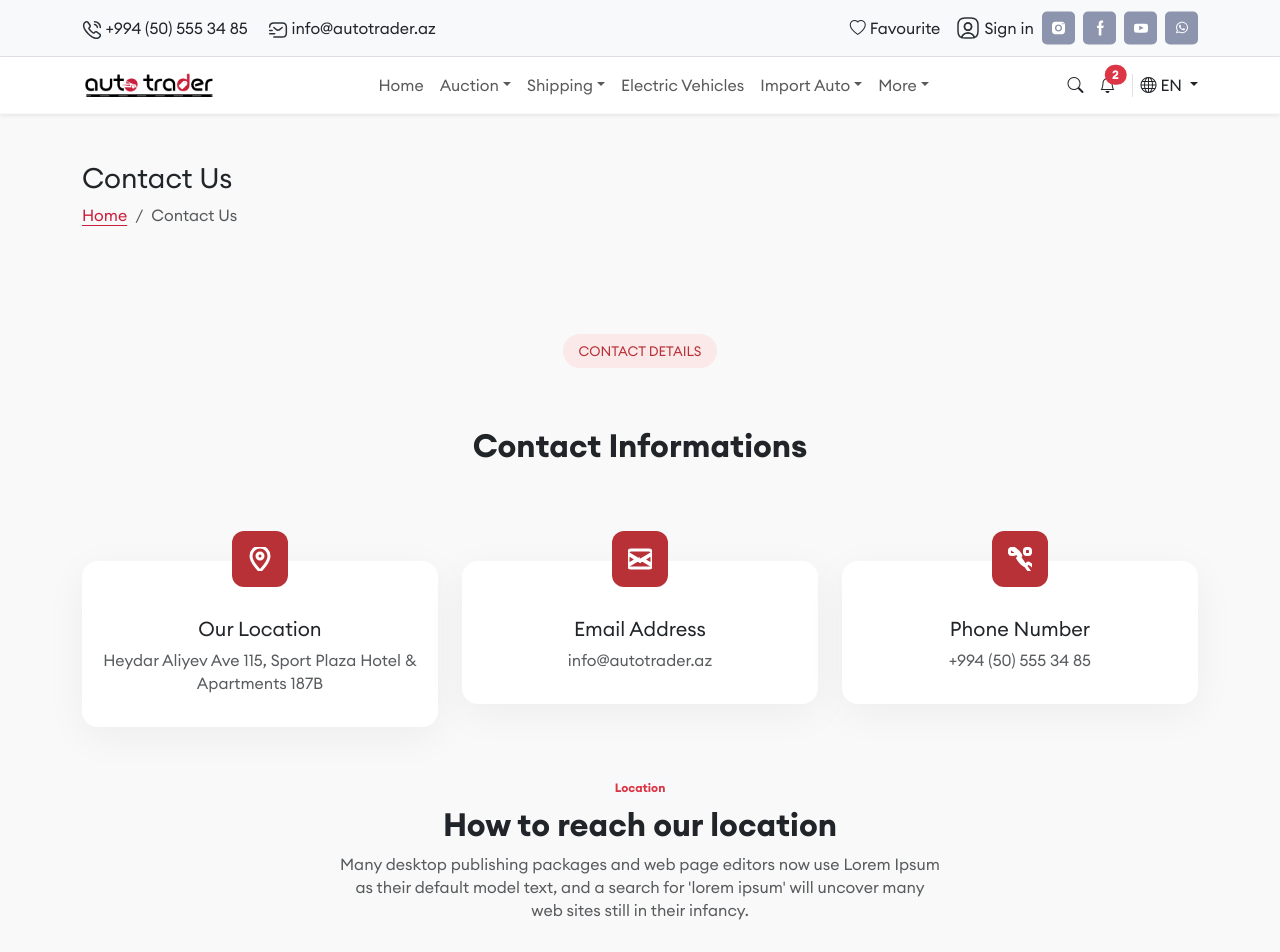
After one commit to imjayyy/django-autotrader, a Django app: page /contact in a window 1280 px wide. The commit adds this page. Shown: the top 952 px of the page. Run offline with Django 4.2, Linux system fonts and the light colour scheme; data comes from the database, SQL or seed files in the repository; some libraries are stand-ins or nearby versions; some web fonts are replaced.

Commit message:
m2 changes

```diff
--- /dev/null
+++ b/autotrader/autotrader/context_processors.py
@@ -0,0 +1,7 @@
+# context_processors.py
+from shipping.models import Country
+
+def menu_items(request):
+    return {
+        'countries': Country.objects.all()
+    }
--- a/autotrader/autotrader/settings.py
+++ b/autotrader/autotrader/settings.py
@@ -109,6 +109,8 @@ TEMPLATES = [
                 'django.template.context_processors.request',
                 'django.contrib.auth.context_processors.auth',
                 'django.contrib.messages.context_processors.messages',
+                'autotrader.context_processors.menu_items',
+
             ],
         },
     },
--- a/autotrader/autotrader/urls.py
+++ b/autotrader/autotrader/urls.py
@@ -26,6 +26,7 @@ urlpatterns = [
     path('search-results', views.search_results, name='search-results'),
     path('search-filter', views.search_filter, name='search-filter'),
     path('car-details', views.car_details, name='car-details'),
+    path('contact', views.contact, name='contact'),
     path('customs-calculator', views.customs_calculator, name='customs-calculator'),
     path('about-us', views.about_us, name='about-us'),
     path('order-shipping', views.order_shipping, name='order-shipping'),
--- a/autotrader/autotrader/views.py
+++ b/autotrader/autotrader/views.py
@@ -59,6 +59,9 @@ def about_us(request):
 def order_shipping(request):
     return render(request, 'order-shipping.html')
 
+def contact(request):
+    return render(request, 'contact.html')
+
 
 def normal_car_details(request, id):
     car = get_object_or_404(Vehicle, id=id)  # Fetch car details or return 404
--- /dev/null
+++ b/autotrader/templates/contact.html
@@ -0,0 +1,199 @@
+{% extends "base.html" %}
+{% load i18n %}
+{% load static %}
+{% block title %} Autotrader - {% trans "Search results" %}{% endblock %}
+
+{% block content %}
+
+<style>
+    .accordion-button:not(.collapsed) {
+        color: red;
+        background-color: white;
+
+    }
+    .custom-card-service{
+        /* background-ov: red; */
+        position: relative;
+        background-image: url("{% static '/images/assets/a59a63a0e8908652e6828d4c58629d3b.png' %}");
+        background-size: cover;  /* Make the background image cover the container */
+        background-position: center;  /* Center the image */
+        color: white;
+        min-height: 300px;
+    }
+
+
+</style>
+<style>
+    .info-card {
+      background-color: #fff;
+      border-radius: 1rem;
+      padding: 2rem 1rem 1rem;
+      box-shadow: 0 10px 40px rgba(0, 0, 0, 0.05);
+      position: relative;
+      text-align: center;
+    }
+    .icon-wrapper {
+      background-color: #b73136;
+      padding: 1rem;
+      border-radius: 0.75rem;
+      position: absolute;
+      top: -30px;
+      left: 50%;
+      transform: translateX(-50%);
+      display: flex;
+      align-items: center;
+      justify-content: center;
+    }
+    .icon-wrapper svg {
+      width: 24px;
+      height: 24px;
+      color: white;
+    }
+    .section-title {
+      font-weight: 700;
+      font-size: 2rem;
+    }
+    .badge-custom {
+      background-color: #fbe9ea;
+      color: #b73136;
+      font-weight: 500;
+      padding: 0.5rem 1rem;
+      border-radius: 2rem;
+      font-size: 0.85rem;
+    }
+  </style>
+<section>
+    <div class="container pt-5">
+        <h3 class="text-start">Contact Us</h3>
+        <nav aria-label="breadcrumb">
+            <ol class="breadcrumb">
+                <li class="breadcrumb-item"><a href="#">Home</a></li>
+                <li class="breadcrumb-item active" aria-current="page">Contact Us</li>
+            </ol>
+        </nav>
+    </div>
+    </section>
+
+
+<section class=" pt-5">
+
+    <div class="container text-center  pt-5">
+        <div class="mb-3">
+          <span class="badge-custom">CONTACT DETAILS</span>
+        </div>
+        <h2 class="section-title mb-5  pt-5">Contact Informations</h2>
+
+        <div class="row g-4 justify-content-center pt-5">
+          <!-- Location Card -->
+          <div class="col-md-4 position-relative">
+            <div class="info-card">
+              <div class="icon-wrapper">
+                <svg xmlns="http://www.w3.org/2000/svg" fill="none" stroke="currentColor" stroke-width="2" class="bi bi-geo-alt" viewBox="0 0 16 16">
+                  <path d="M8 16s6-5.686 6-10A6 6 0 1 0 2 6c0 4.314 6 10 6 10z"/>
+                  <path d="M8 8a2 2 0 1 1 0-4 2 2 0 0 1 0 4z"/>
+                </svg>
+              </div>
+              <h5 class="mt-4">Our Location</h5>
+              <p class="text-muted">Heydar Aliyev Ave 115, Sport Plaza Hotel & Apartments 187B</p>
+            </div>
+          </div>
+
+          <!-- Email Card -->
+          <div class="col-md-4 position-relative">
+            <div class="info-card">
+              <div class="icon-wrapper">
+                <svg xmlns="http://www.w3.org/2000/svg" fill="none" stroke="currentColor" stroke-width="2" class="bi bi-envelope" viewBox="0 0 16 16">
+                  <path d="M0 4a2 2 0 0 1 2-2h12a2 2 0 0 1 2 2v.217l-8 4.8-8-4.8V4z"/>
+                  <path d="M0 4.697v7.104l5.803-3.48L0 4.697zm6.761 3.712l-6.761 4.063A2 2 0 0 0 2 14h12a2 2 0 0 0 1.999-1.528l-6.76-4.063L8 9.583l-1.239-.741zM16 4.697l-5.803 3.624L16 11.801V4.697z"/>
+                </svg>
+              </div>
+              <h5 class="mt-4">Email Address</h5>
+              <p class="text-muted">info@autotrader.az</p>
+            </div>
+          </div>
+
+          <!-- Phone Card -->
+          <div class="col-md-4 position-relative">
+            <div class="info-card">
+              <div class="icon-wrapper">
+                <svg xmlns="http://www.w3.org/2000/svg" fill="none" stroke="currentColor" stroke-width="2" class="bi bi-telephone" viewBox="0 0 16 16">
+                  <path d="M1 2.5A1.5 1.5 0 0 1 2.5 1h1A1.5 1.5 0 0 1 5 2.5V4a1.5 1.5 0 0 1-1.5 1h-1A1.5 1.5 0 0 1 1 4V2.5zM11 2.5A1.5 1.5 0 0 1 12.5 1h1A1.5 1.5 0 0 1 15 2.5V4a1.5 1.5 0 0 1-1.5 1h-1A1.5 1.5 0 0 1 11 4V2.5z"/>
+                  <path d="M3.654 1.328a.678.678 0 0 1 .746.068l2.29 1.528a.678.678 0 0 1 .207.207l1.528 2.29a.678.678 0 0 1-.068.746L6.46 7.463a11.746 11.746 0 0 0 5.293 5.293l1.296-1.896a.678.678 0 0 1 .746-.068l2.29 1.528a.678.678 0 0 1 .207.207l1.528 2.29a.678.678 0 0 1-.068.746l-1.528 2.29a.678.678 0 0 1-.746.068L7.463 6.46a11.746 11.746 0 0 0-5.293-5.293l1.484-2.13z"/>
+                </svg>
+              </div>
+              <h5 class="mt-4">Phone Number</h5>
+              <p class="text-muted">+994 (50) 555 34 85</p>
+            </div>
+          </div>
+        </div>
+      </div>
+
+</section>
+
+
+<section class="py-5 text-center">
+    <div class="container">
+      <span class="badge bg-light text-danger fw-semibold mb-2">Location</span>
+      <h2 class="fw-bold">How to reach our location</h2>
+      <p class="text-muted mx-auto" style="max-width: 600px;">
+        Many desktop publishing packages and web page editors now use Lorem Ipsum as their default model text, and a search for 'lorem ipsum' will uncover many web sites still in their infancy.
+      </p>
+
+      <div class="mt-5">
+        <div class="ratio ratio-16x9 rounded-4 overflow-hidden shadow-sm">
+          <iframe
+            src="https://www.google.com/maps?q=Baku+service+center+5&output=embed"
+            width="100%"
+            height="450"
+            style="border:0;"
+            allowfullscreen=""
+            loading="lazy"
+            referrerpolicy="no-referrer-when-downgrade">
+          </iframe>
+        </div>
+      </div>
+    </div>
+  </section>
+
+
+
+
+<section>
+    <div class="container mt-5">
+        <div class="d-flex justify-content-center">
+            <img src="{% static '/images/assets/autozone-img12 1.png' %}" alt="" class="img-fluid" >
+        </div>
+        <div class="row">
+            <div class="col-md-6 col-sm-12">
+                <div class="card">
+                    <div class="card-body rounded custom-card-service" style="background-color: #2B3339;  " >
+                        <div class="mt-5">
+                            <h3 class="py-3">How You Can Find a Car with Autotrader?</h3>
+                            Dolore soluta ducimus odio omnis, proident orci quaerat, per autem? Dui omnis, parturient arcu viverra.
+                        </div>
+                        <button class="btn btn-danger my-3"> Search Car</button>
+
+                    </div>
+                </div>
+
+            </div>
+            <div class="col-md-6 col-sm-12">
+                <div class="card">
+                    <div class="card-body rounded custom-card-service" style="background-color: #C91F3B;" >
+                        <div class="mt-5">
+                            <h3 class="py-2">Contact Autotrader: Auto Auction Marketplace   </h3>
+                            Dolore soluta ducimus odio omnis, proident orci quaerat, per autem? Dui omnis, parturient arcu viverra.
+                        </div>
+                        <button class="btn btn-dark my-3"> Contact Us</button>
+
+                    </div>
+                </div>
+            </div>
+        </div>
+
+    </div>
+</section>
+
+
+
+{% endblock %}
--- a/autotrader/templates/partials/header.html
+++ b/autotrader/templates/partials/header.html
@@ -194,9 +194,12 @@
                     <li class="nav-item dropdown">
                         <a class="nav-link dropdown-toggle" href="/normal-car-details" data-bs-toggle="dropdown">Import Auto</a>
                         <ul class="dropdown-menu">
-                            <li><a class="dropdown-item" href="#">USA</a></li>
+                            {% for country in countries %}
+                                <li><a class="dropdown-item" href="/search-results?country={{country.id}}" >{{ country.name }}</a></li>
+                            {% endfor %}
+                            <!-- <li><a class="dropdown-item" href="#">USA</a></li>
                             <li><a class="dropdown-item" href="#">China</a></li>
-                            <li><a class="dropdown-item" href="#">Azerbaijan</a></li>
+                            <li><a class="dropdown-item" href="#">Azerbaijan</a></li> -->
                         </ul>
                     </li>
                     <li class="nav-item dropdown">
```
Also changed, not shown: autotrader/api/views.py (+24 -4 lines), autotrader/static/js/search-results.js (+30 -7 lines), autotrader/templates/search-results.html (+6 -6 lines).
